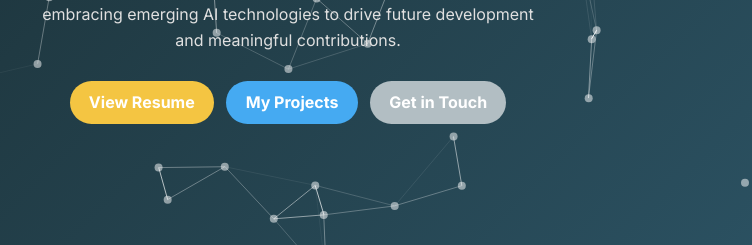
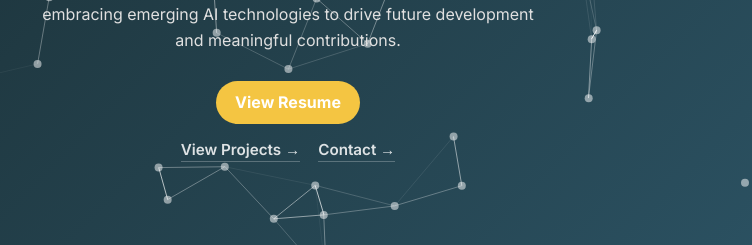
Before and after one commit to Issouf-Diarrassouba/website-portfolio, a plain HTML site: page index.html in a window 1280 px wide. Shown: the part 446-691 px from the top of the page, 528-1280 px from the left. Drawn offline with nearby package versions, Linux system fonts and the light colour scheme.

Commit message:
Udpated look

```diff
--- a/index.html
+++ b/index.html
@@ -56,8 +56,10 @@
 
             <div class="hero-buttons">
               <a href="docs/Issouf_Diarrassouba_Resume_Tech.pdf" class="circle-button yellow" target="_blank">View Resume</a>
-              <a href="#" id="btn-projects" class="circle-button blue">My Projects</a>
-              <a href="#" id="btn-contact" class="circle-button gray">Get in Touch</a>
+              <div class="hero-links">
+                <a href="#" id="btn-projects" class="hero-link">View Projects →</a>
+                <a href="#" id="btn-contact" class="hero-link">Contact →</a>
+              </div>
             </div>
           </div>
         </div>
--- a/portfolio.css
+++ b/portfolio.css
@@ -334,6 +334,27 @@ html, body {
   transform: scale(1.5);
 }
 
+.hero-links{
+  margin-top: 12px;
+  display: flex;
+  gap: 18px;
+  justify-content: center;
+}
+
+.hero-link{
+  color: rgba(255,255,255,0.85);
+  text-decoration: none;
+  font-weight: 600;
+  font-size: 0.95rem;
+  border-bottom: 1px solid rgba(255,255,255,0.25);
+  padding-bottom: 2px;
+}
+
+.hero-link:hover{
+  color: #ffffff;
+  border-bottom-color: rgba(255,255,255,0.6);
+}
+
 /* =========================
    MOBILE (<=900px)
 ========================= */
```
